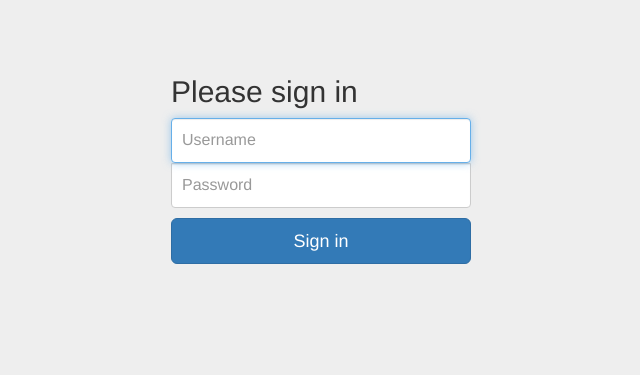
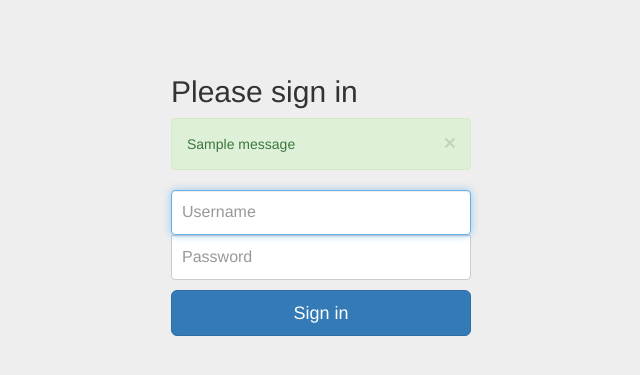
Before and after one commit to WEIZIBIN/PersonalWebsite, a Flask app: page /admin/login in a window 1280 px wide. Shown: the top 375 px of the page, without its empty margins (319-959 px from the left). Run offline with Flask 2, Linux system fonts and the light colour scheme; one stand-in notice (Sample message) is shown; parts of the project's set-up code (start-up, migrations or seed data) failed here and were passed over; some libraries are stand-ins or nearby versions.

Commit message:
add hint message to login page

```diff
--- a/flask_website/templates/admin/login.html
+++ b/flask_website/templates/admin/login.html
@@ -3,13 +3,14 @@
 <head>
     <meta charset="UTF-8">
     <title>Login</title>
-    <link href="{{url_for('static', filename='bootstrap-3.3.7/css/bootstrap.css') }}" rel="stylesheet" media="screen">
-    <link href="{{url_for('static', filename='css/admin/login.css') }}" rel="stylesheet" media="screen">
+    <link href="{{ url_for('static', filename='bootstrap-3.3.7/css/bootstrap.css') }}" rel="stylesheet" media="screen">
+    <link href="{{ url_for('static', filename='css/admin/login.css') }}" rel="stylesheet" media="screen">
 </head>
 <body>
 <div class="container">
     <form class="form-login" action="{{ url_for('admin.login') }}" method="post">
         <h2 class="form-login-heading">Please sign in</h2>
+        {% include "layouts/alert_message.html" %}
         <input type="text" name="username" class="form-control" placeholder="Username" required autofocus>
         <input type="password" name="password" class="form-control" placeholder="Password" required>
         <button class="btn btn-lg btn-primary btn-block" type="submit">Sign in</button>
--- /dev/null
+++ b/flask_website/templates/layouts/alert_message.html
@@ -0,0 +1,11 @@
+{% with messages = get_flashed_messages(with_categories=true) %}
+    {% if messages %}
+        {% for category, message in messages %}
+            <div class="alert alert-{{ category }} alert-dismissible" role="alert">
+                <button type="button" class="close" data-dismiss="alert" aria-label="Close"><span
+                        aria-hidden="true">&times;</span></button>
+                {{ message }}
+            </div>
+        {% endfor %}
+    {% endif %}
+{% endwith %}
--- a/flask_website/user.py
+++ b/flask_website/user.py
@@ -9,9 +9,7 @@ class User:
         self.password = password
 
     def is_authenticated(self):
-        if self.username == admin_username and self.admin_password == admin_password:
-            return True
-        return False
+        return True
 
     def is_active(self):
         return True
--- a/flask_website/views/admin.py
+++ b/flask_website/views/admin.py
@@ -1,7 +1,8 @@
-from flask import Blueprint, request, render_template
+from flask import Blueprint, request, render_template, flash, redirect, url_for
 from flask_login import login_user, login_required
 from flask_website.user import User
 from flask_website import login_manager
+from flask_website.config import admin_id, admin_username,admin_password
 
 admin = Blueprint('admin', __name__)
 
@@ -12,10 +13,12 @@ def login():
 
         username = request.form['username']
         password = request.form['password']
-        user = User('1', username, password)
-        if login_user(user):
-            return 'login success:' + username
-
+        if username == admin_username and password == admin_password:
+            user = User(admin_id, admin_username, admin_password)
+            if login_user(user):
+                return redirect(url_for('admin.index'))
+        else:
+            flash('Invalid username or password!', category='danger')
     return render_template('admin/login.html')
 
 
@@ -27,8 +30,9 @@ def index():
 
 @login_manager.unauthorized_handler
 def unauthorized_handler():
-    # todo
-    pass
+    flash('Please login first!', category='danger')
+    return redirect(url_for('admin.login'))
+
 
 @login_manager.user_loader
 def load_user(id):
```
